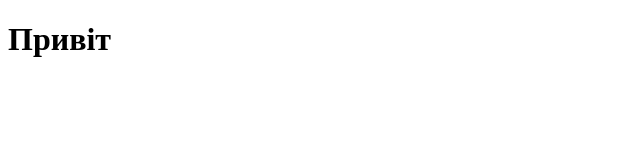
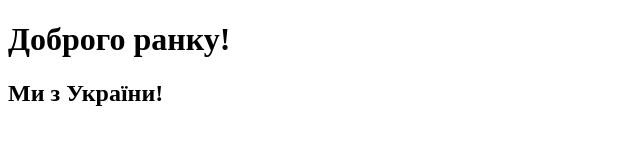
Before and after one commit to yaAnya/homework, a plain HTML site: page index.html in a window 1280 px wide. Shown: the whole page, without its empty margins (0-640 px from the left). Drawn offline with Linux system fonts and the light colour scheme.

Commit message:
Update index.html

```diff
--- a/index.html
+++ b/index.html
@@ -9,7 +9,8 @@
 </head>
 
 <body>
-    <h1>Привіт</h1>
+    <h1>Доброго ранку!</h1>
+    <h2>Ми з України!</h2>
 </body>
 
 </html>
```
